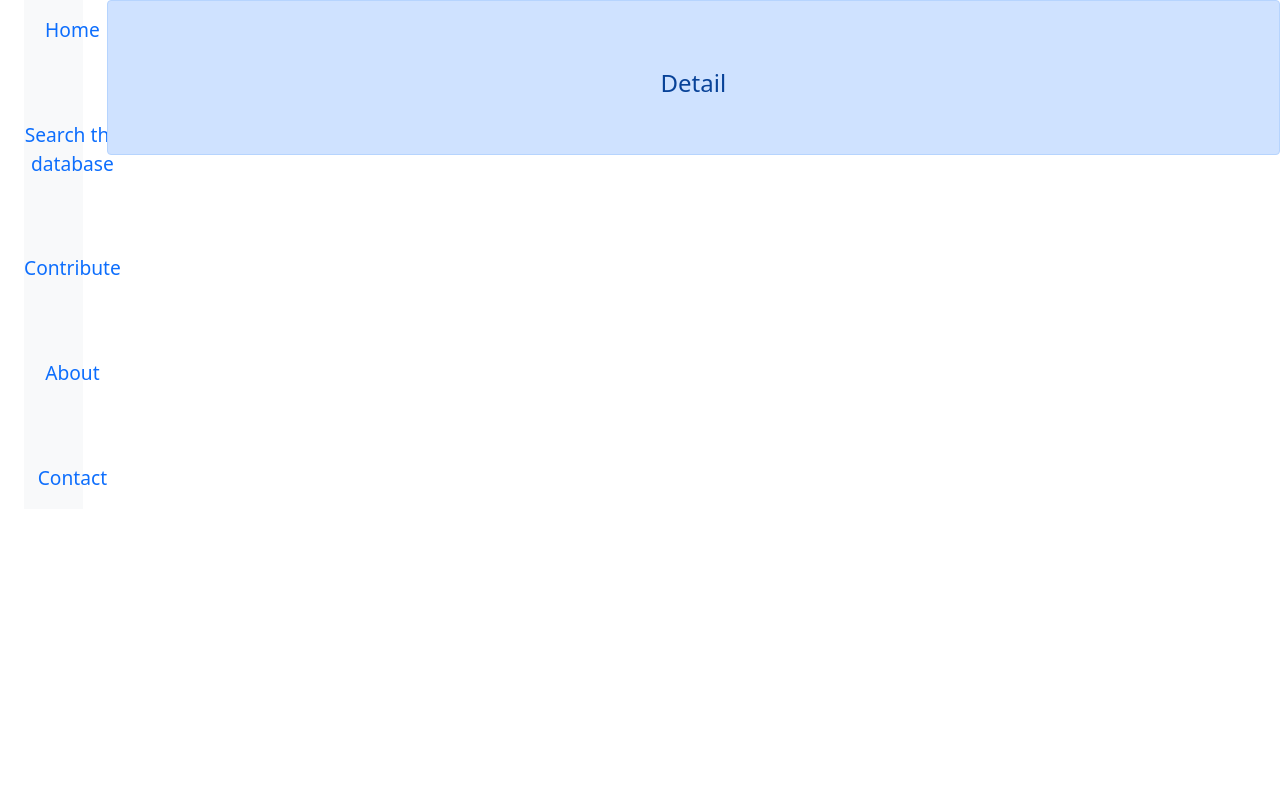
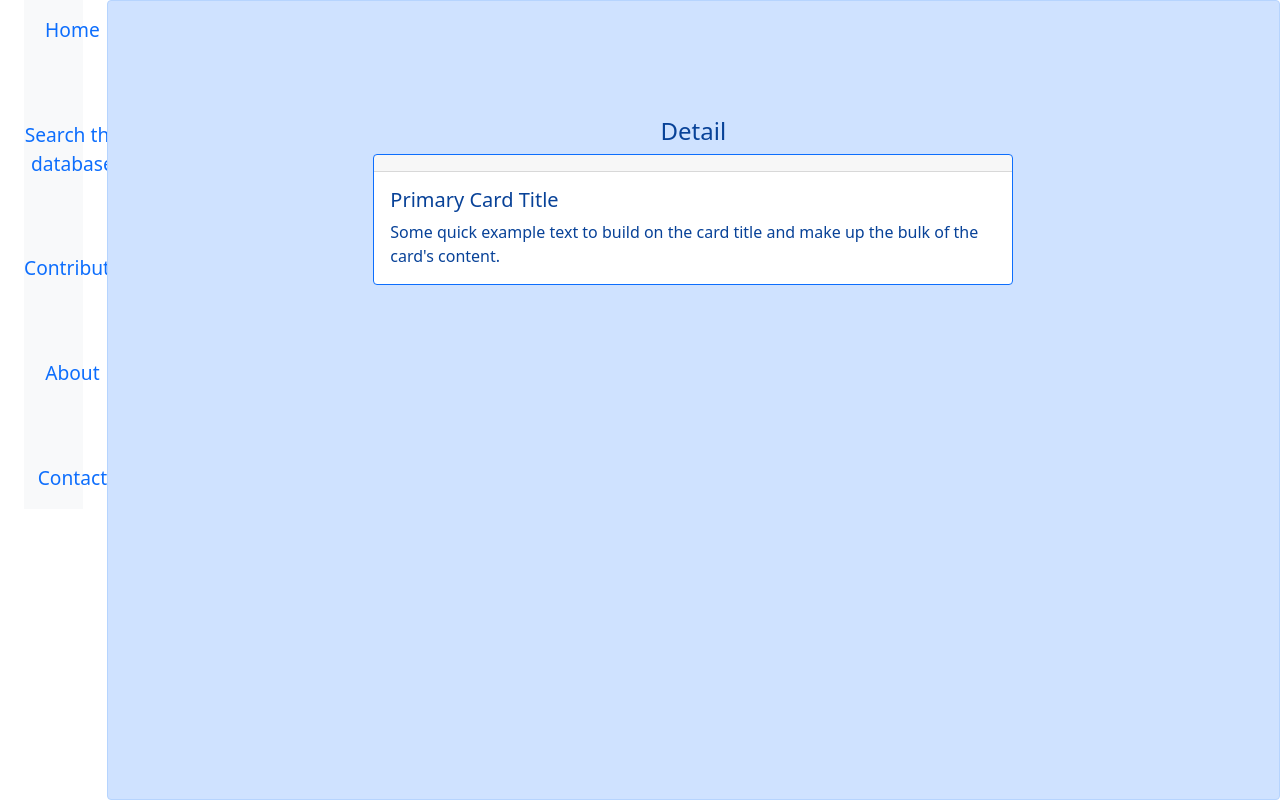
Before and after one commit to calmarti/trofiplast-frontend, a React (Create React App) app: page /contribute in a window 1280 px wide. Built offline with nearby package versions, Linux system fonts and the light colour scheme; no server answers.

Commit message:
Detail: prueba del Card

```diff
--- a/src/components/Detail/Detail.js
+++ b/src/components/Detail/Detail.js
@@ -4,6 +4,7 @@ import Row from "react-bootstrap/Row";
 import Col from "react-bootstrap/Col";
 import Sidebar from "../layout/Sidebar";
 import Alert from "react-bootstrap/Alert";
+import Card from "react-bootstrap/Card";
 import { useState, useEffect } from "react";
 import client from "../../api/client";
 
@@ -13,10 +14,11 @@ export default function Detail() {
   const id = params.id;
 
   useEffect(() => {
-    client.get(`/apiv1/items/${id}`).then((item) => setItem(item));
+    client.get(`/apiv1/items/${id}`).then((data) => setItem(data.result));
   }, [id]);
 
-  console.log('item', item);
+  console.log("item", item);
+  // console.log(item[0].species);
 
   return (
     <Container fluid>
@@ -26,11 +28,24 @@ export default function Detail() {
         </Col>
 
         <Col className="px-0">
-          <Alert variant="primary" className="py-5">
-            <Alert.Heading className="search-result-alert-heading">
-              Detail
-            </Alert.Heading>
-          </Alert>
+          <main className="main">
+            <Alert variant="primary" className="detail-alert-component py-5">
+              <br />
+              <br />
+              <Alert.Heading className="alert-heading">Detail</Alert.Heading>
+
+              <Card border="primary" style={{ width: "40em", margin: "0 auto" }}>
+              <Card.Header>{item && item[0].species}</Card.Header>
+              <Card.Body>
+                <Card.Title>Primary Card Title</Card.Title>
+                <Card.Text>
+                  Some quick example text to build on the card title and make up
+                  the bulk of the card's content.
+                </Card.Text>
+              </Card.Body>
+            </Card>
+            </Alert>
+          </main>
         </Col>
       </Row>
     </Container>
--- a/src/components/Search/Search.js
+++ b/src/components/Search/Search.js
@@ -86,6 +86,7 @@ export default function Search() {
 
   return (
     <>
+    <main className="main">
       <Container fluid>
         <Row>
           <Col xs={1} className="px-0">
@@ -95,18 +96,18 @@ export default function Search() {
           {items === null ? (
             <Col className="px-0">
               <Alert
-                className="search-alert-component py-5 my-0"
+                className="py-5 my-0"
                 variant="primary"
               >
+
                 <br />
                 <br />
-                <br />
-                <Alert.Heading className="search-alert-heading">
+                <Alert.Heading className="alert-heading">
                   Search the Cronoplast database
                 </Alert.Heading>
                 <hr />
 
-                <p className="search-alert-summary">
+                <p className="alert-summary">
                   Cronoplast contains 300 registers of plastic ingestion by
                   animals that spans 120 years in time across several
                   geographical areas worldwide. Sources are mainly from
@@ -230,6 +231,7 @@ export default function Search() {
           )}
         </Row>
       </Container>
+      </main>
     </>
   );
 }
--- a/src/components/Search/SearchResult.js
+++ b/src/components/Search/SearchResult.js
@@ -19,8 +19,11 @@ export default function SearchResult({ items, filters }) {
 
   return (
     <>
-      <Alert variant="primary" className="py-5">
-        <Alert.Heading className="search-result-alert-heading">
+    <main className="main">
+      <Alert variant="primary" className="search-result-alert-component py-5 my-0">
+        <br />
+        <br />
+        <Alert.Heading className="alert-heading">
           Searched Items
         </Alert.Heading>
         <Container className="my-5">
@@ -81,6 +84,7 @@ export default function SearchResult({ items, filters }) {
           )}
         </Container>
       </Alert>
+      </main>
     </>
   );
 }
--- a/src/components/Search/search.css
+++ b/src/components/Search/search.css
@@ -1,10 +1,10 @@
-.search-alert-component {
-  /* font-size: larger; */
+.main {
   height: 100vh;
 }
 
-.search-alert-heading,
-.search-alert-summary {
+.alert-heading,
+.alert-summary,
+.alert-heading {
   text-align: center;
   padding-top: 20px;
 }
@@ -15,19 +15,16 @@
 }
 
 .button-container {
-margin: 0 auto;
-padding-top:50px;
+  margin: 0 auto;
+  padding-top: 50px;
 }
 
-.year-fields-container{
+.year-fields-container {
   position: relative;
   left: 250px;
-
 }
 
-
-
-.search-result-alert-heading{
-  text-align: center;
-  padding-top: 20px;
+.search-result-alert-component,
+.detail-alert-component {
+  height: inherit;
 }
```
